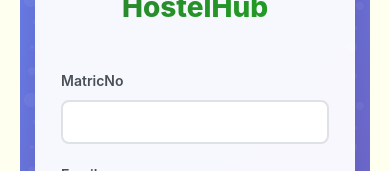
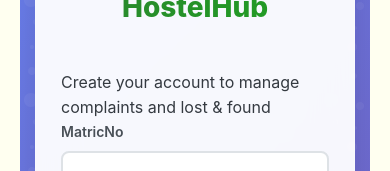
Before and after one commit to NathanielWatife/hostel-hub, a React (Create React App) app: page /register in a window 390 px wide. Shown: the part 248-419 px from the top of the page. Built offline with nearby package versions, Linux system fonts and the light colour scheme; no server answers.

Commit message:
update login interface

```diff
--- a/src/components/auth/Auth.css
+++ b/src/components/auth/Auth.css
@@ -4,7 +4,7 @@
   align-items: center;
   min-height: 80vh;
   padding: 40px 20px;
-  background: linear-gradient(135deg, #17e149 0%, #17e149 100%);
+  /* background: linear-gradient(135deg, #17e149 0%, #17e149 100%); */
   position: relative;
   overflow: hidden;
 }
--- a/src/components/auth/Login.jsx
+++ b/src/components/auth/Login.jsx
@@ -40,7 +40,8 @@ const Login = () => {
   return (
     <div className="auth-container">
       <div className="auth-card">
-  <h2>Login to Yaba-HostelHub</h2>
+        <h2>Login to Yaba-HostelHub</h2>
+        <p className="auth-subtitle">Access your dashboard, complaints, and items</p>
         {error && <div className="alert alert-error">{error}</div>}
 
         <form onSubmit={handleSubmit}>
@@ -52,6 +53,7 @@ const Login = () => {
               value={formData.identifier}
               onChange={handleChange}
               className="form-control"
+              autoComplete="username"
               required
             />
           </div>
@@ -64,6 +66,7 @@ const Login = () => {
               value={formData.password}
               onChange={handleChange}
               className="form-control"
+              autoComplete="current-password"
               required
             />
           </div>
--- a/src/components/auth/Register.jsx
+++ b/src/components/auth/Register.jsx
@@ -87,7 +87,8 @@ const Register = () => {
   return (
     <div className="auth-container">
       <div className="auth-card">
-  <h2>Register for Yaba-HostelHub</h2>
+        <h2>Register for Yaba-HostelHub</h2>
+        <p className="auth-subtitle">Create your account to manage complaints and lost & found</p>
         {error && <div className="alert alert-error">{error}</div>}
 
         <form onSubmit={handleSubmit}>
@@ -99,6 +100,7 @@ const Register = () => {
               value={formData.matricNo}
               onChange={handleChange}
               className="form-control"
+              autoComplete="username"
               required
             />
           </div>
@@ -111,6 +113,7 @@ const Register = () => {
               value={formData.email}
               onChange={handleChange}
               className="form-control"
+              autoComplete="email"
               required
             />
           </div>
@@ -123,6 +126,7 @@ const Register = () => {
               value={formData.fullName}
               onChange={handleChange}
               className="form-control"
+              autoComplete="name"
               required
             />
           </div>
@@ -152,6 +156,7 @@ const Register = () => {
                 value={formData.roomNumber}
                 onChange={handleChange}
                 className="form-control"
+                autoComplete="section"
                 required
               />
             </div>
@@ -165,6 +170,7 @@ const Register = () => {
               value={formData.phone}
               onChange={handleChange}
               className="form-control"
+              autoComplete="tel"
             />
           </div>
 
--- a/src/components/common/components.css
+++ b/src/components/common/components.css
@@ -120,22 +120,29 @@
   display: flex;
   align-items: center;
   justify-content: center;
-  padding: 2rem 0;
+  padding: 3rem 0;
 }
 
 .auth-card {
   background: white;
   padding: 2rem;
-  border-radius: 0.5rem;
+  border-radius: 0.75rem;
   box-shadow: 0 10px 25px rgba(0,0,0,0.1);
   width: 100%;
-  max-width: 400px;
+  max-width: 420px;
 }
 
 .auth-card h2 {
   text-align: center;
-  margin-bottom: 2rem;
-  color: #1f2937;
+  margin-bottom: 0.5rem;
+  color: var(--gray-900);
+}
+
+.auth-subtitle {
+  text-align: center;
+  color: var(--gray-600);
+  margin-bottom: 1.5rem;
+  font-size: 0.95rem;
 }
 
 .auth-link {
@@ -177,6 +184,11 @@
   100% { transform: rotate(360deg); }
 }
 
+@media (max-width: 768px) {
+  .auth-container { padding: 2rem 0; }
+  .auth-card { padding: 1.5rem; }
+}
+
 /* Confirm modal */
 .modal-backdrop {
   position: fixed;
```
